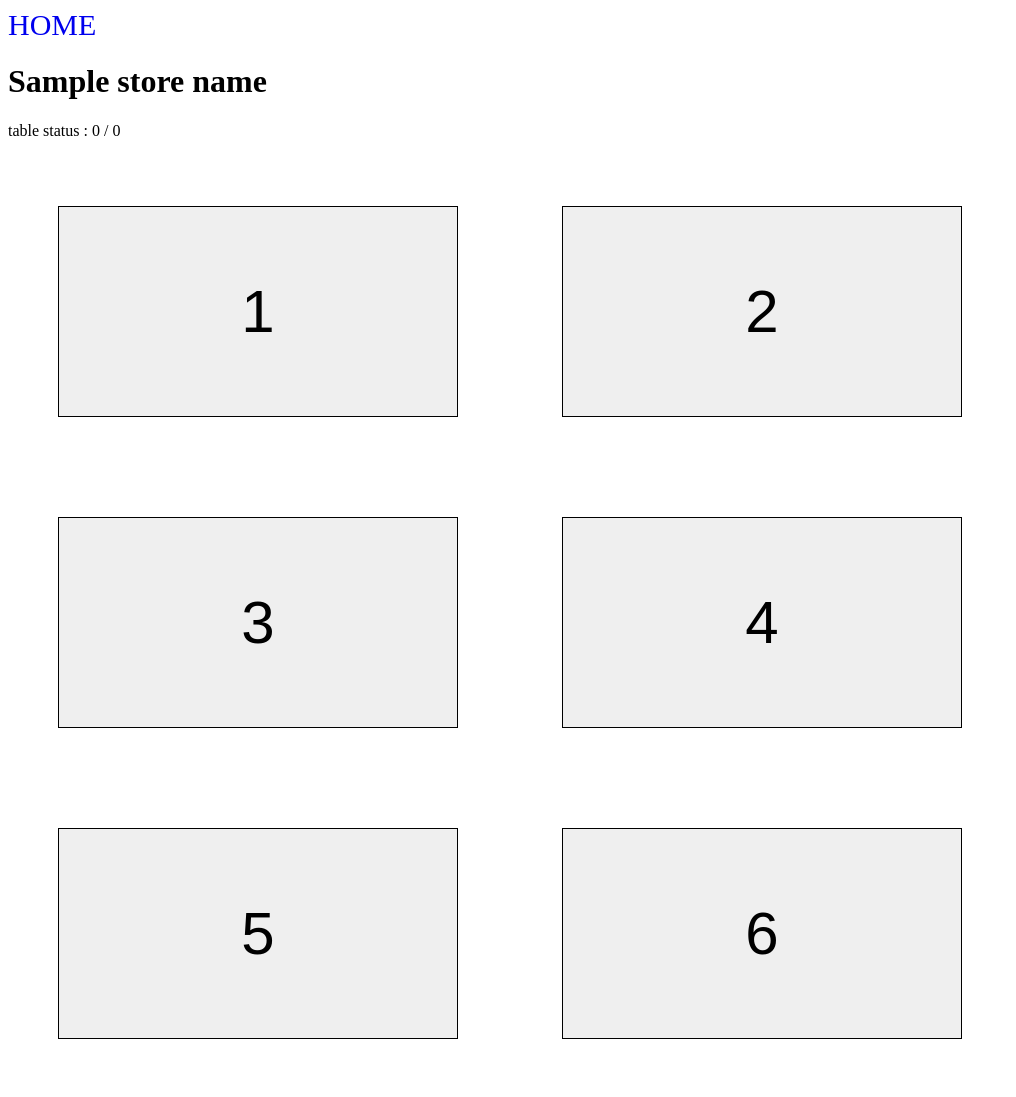
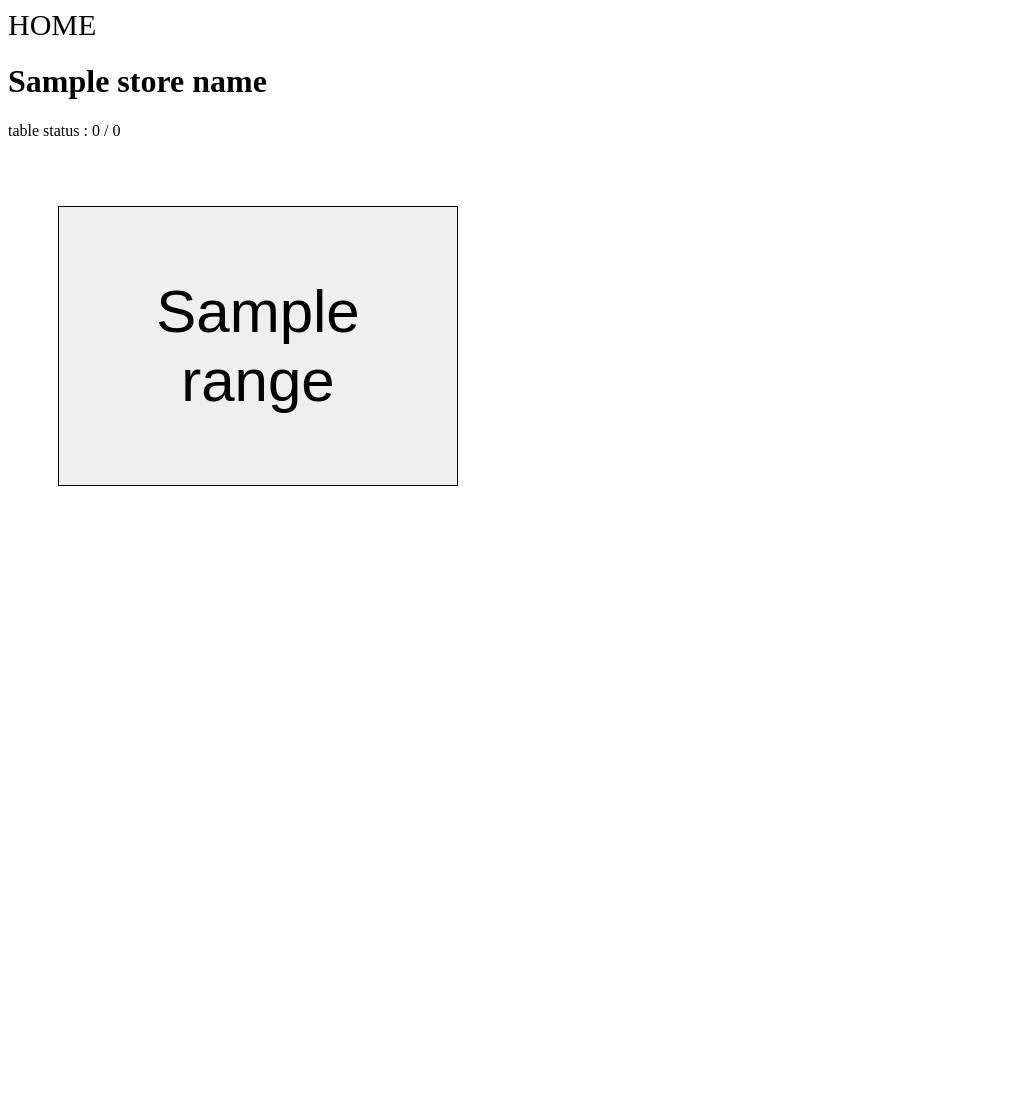
Before and after one commit to febdy/SMS_WEB, a Django app: template stores/templates/store_status.html in a window 1280 px wide. Shown: the whole page, without its empty margins (0-1016 px from the left). After the commit the page ends 486 px from the top, so only its background shows below. Run offline with Django 3.2, Linux system fonts and the light colour scheme; the template is opened without the code that fills it: most values are stand-ins (such as "Sample title", 1, 10 or a date in 2020); some libraries are stand-ins or nearby versions.

Commit message:
html -> 가게 테이블 수만큼 테이블 보임

```diff
--- a/stores/static/css/main_style.css
+++ b/stores/static/css/main_style.css
@@ -25,3 +25,7 @@
 .ui-helper-hidden-accessible {
     display:none;
 }
+
+a {
+    color: inherit;
+}
--- a/stores/templates/store_status.html
+++ b/stores/templates/store_status.html
@@ -13,12 +13,9 @@
     <p>
 
     <div class="tables" id="tables">
-        <a href="#" onClick="isCheck('1')"><Button class="box" id="table_1"> 1 </Button></a>
-        <a href="#" onClick="isCheck('popDiv', '2')"><Button class="box" id="table_2"> 2 </Button></a>
-        <a href="#" onClick="isCheck('popDiv', '3')"><Button class="box" id="table_3"> 3 </Button></a>
-        <a href="#" onClick="isCheck('popDiv', '4')"><Button class="box" id="table_4"> 4 </Button></a>
-        <a href="#" onClick="isCheck('popDiv', '5')"><Button class="box" id="table_5"> 5 </Button></a>
-        <a href="#" onClick="isCheck('popDiv', '6')"><Button class="box" id="table_6"> 6 </Button></a>
+        {% for i in range %}
+            <a href="#" onClick="isCheck('popDiv', {{ i }})"><Button class="box" id="table_{{ i }}">{{ i }}</Button></a>
+        {% endfor %}
     </div>
 
     <div id="popDiv" class="onTop">
```
Also changed, not shown: stores/views.py (+29 -19 lines).
